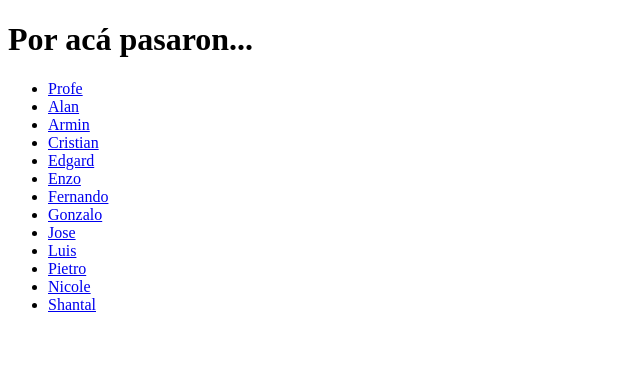
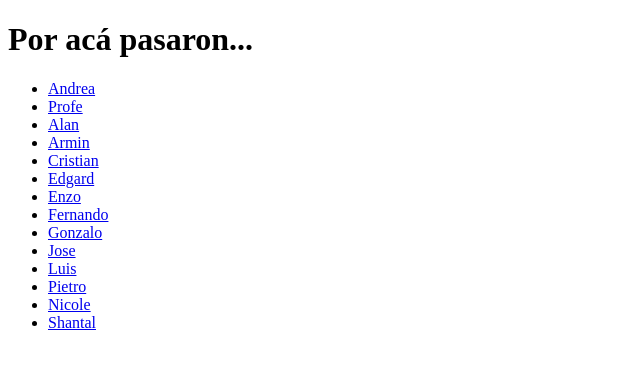
Before and after one commit to drimilius/ecamp0077, a plain HTML site: page Practica_Github/index.html in a window 1280 px wide. Shown: the whole page, without its empty margins (0-640 px from the left). Drawn offline with Linux system fonts and the light colour scheme.

Commit message:
Update index.html
Agrega andrea

```diff
--- a/Practica_Github/index.html
+++ b/Practica_Github/index.html
@@ -9,6 +9,7 @@
     <h1>Por acá pasaron...</h1>
     <nav>
         <ul>
+            <li><a href="andrea.html">Andrea</a></li>
             <li><a href="robertocapi.html">Profe</a></li>
             <li><a href="alanwie.html">Alan</a></li>
             <li><a href="armincano.html">Armin</a></li>
```
